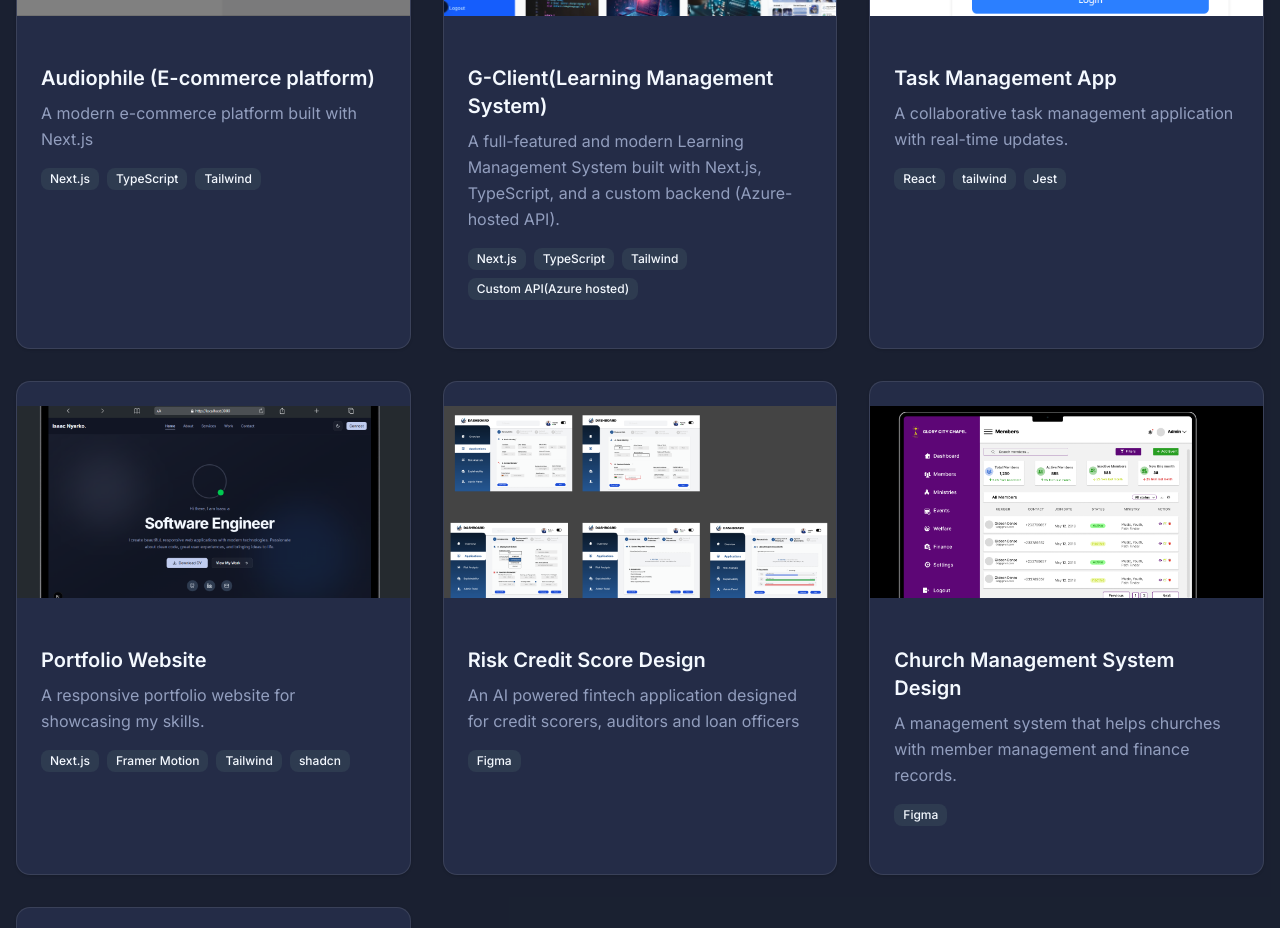
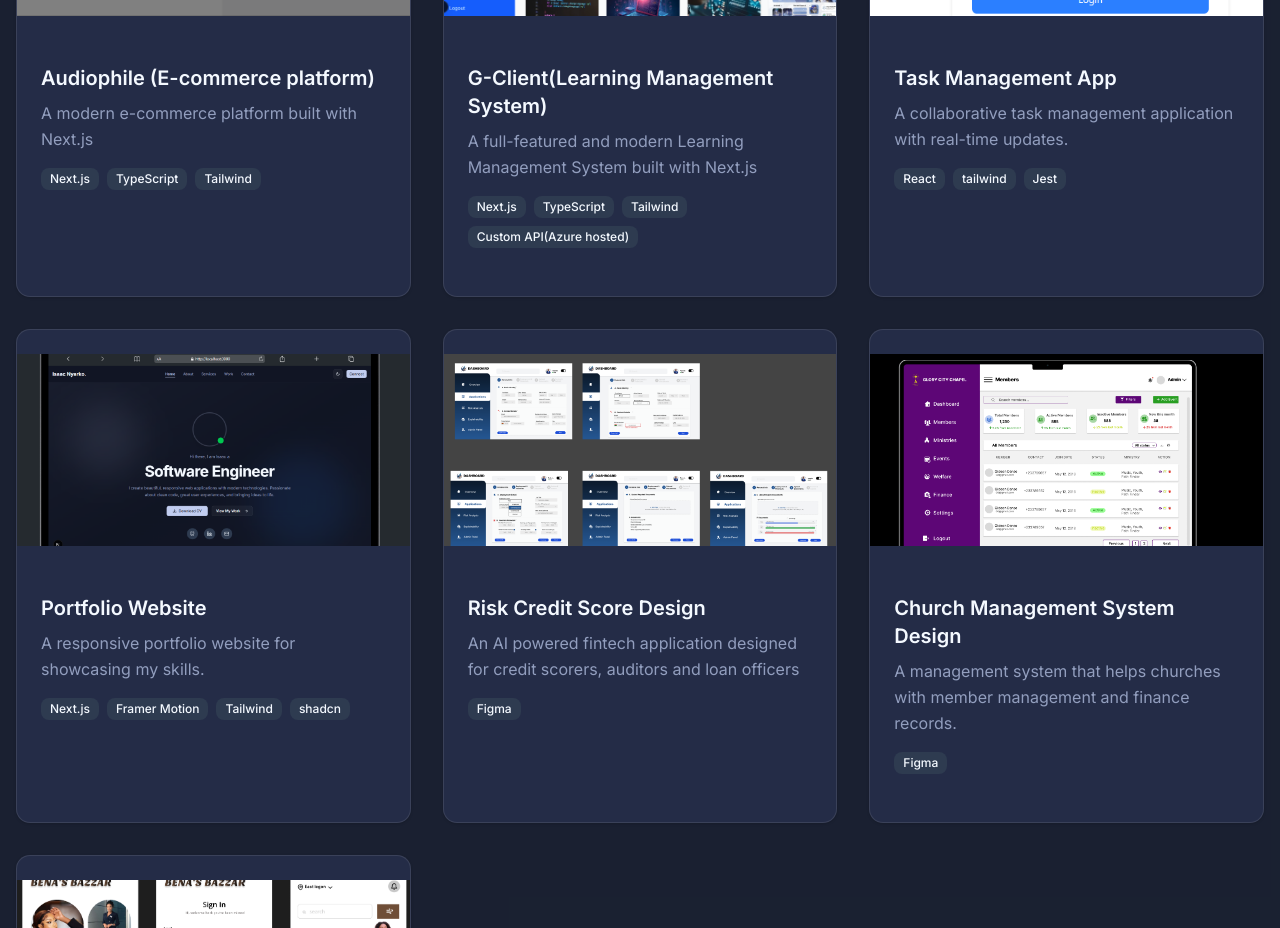
Before and after one commit to nyarko-i/portfolioProject, a Next.js app: page / in a window 1280 px wide. Shown: the part 2660-3588 px from the top of the page. Built offline with nearby package versions, Linux system fonts and the light colour scheme.

Commit message:
projects updated

```diff
--- a/components/portfolio.tsx
+++ b/components/portfolio.tsx
@@ -17,7 +17,7 @@ export default function Portfolio() {
     {
       title: "G-Client(Learning Management System)",
       description:
-        "A full-featured and modern Learning Management System built with Next.js, TypeScript, and a custom backend (Azure-hosted API).",
+        "A full-featured and modern Learning Management System built with Next.js",
       image: "/images/projects/project8.png",
       technologies: [
         "Next.js",
```
